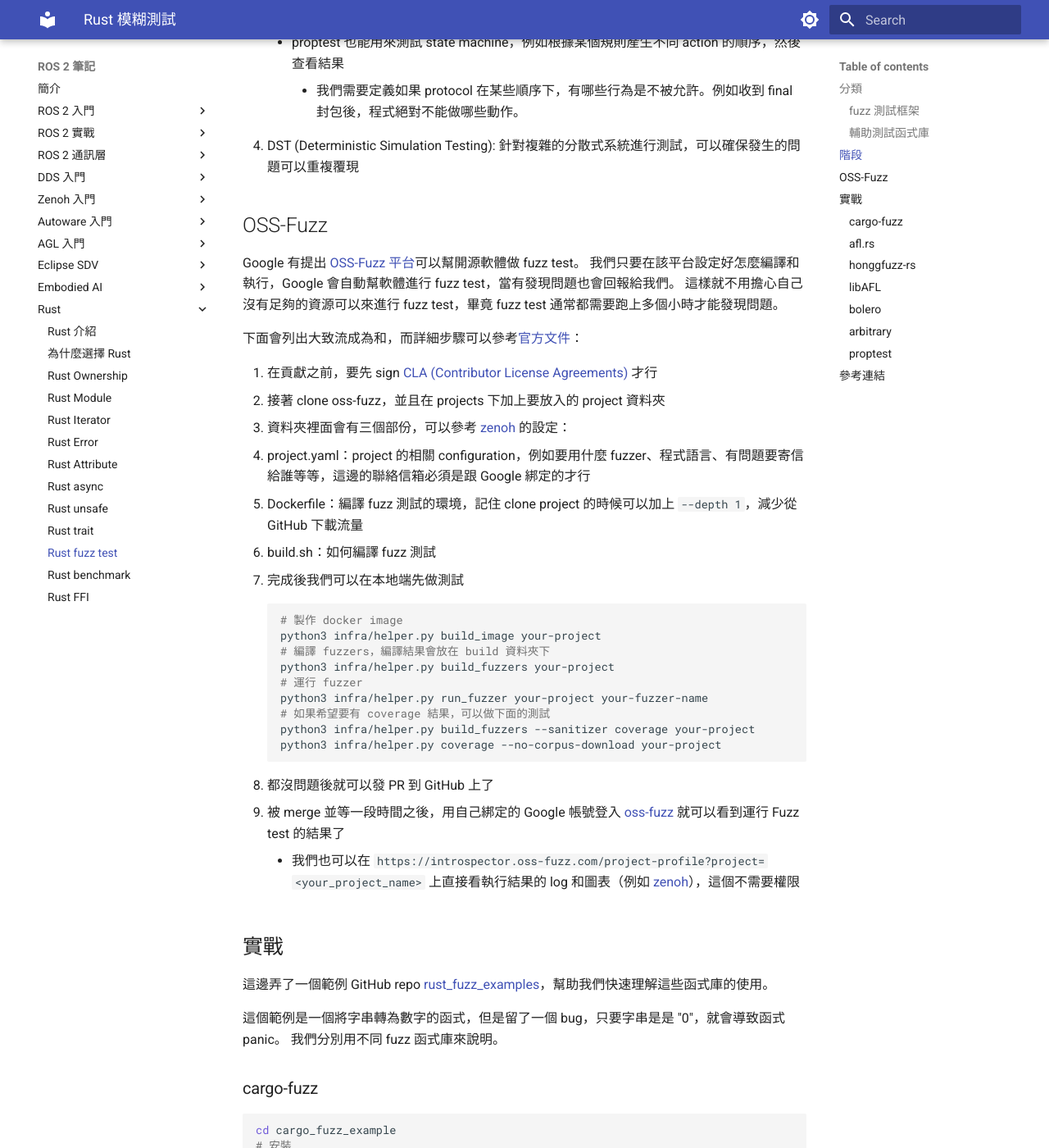
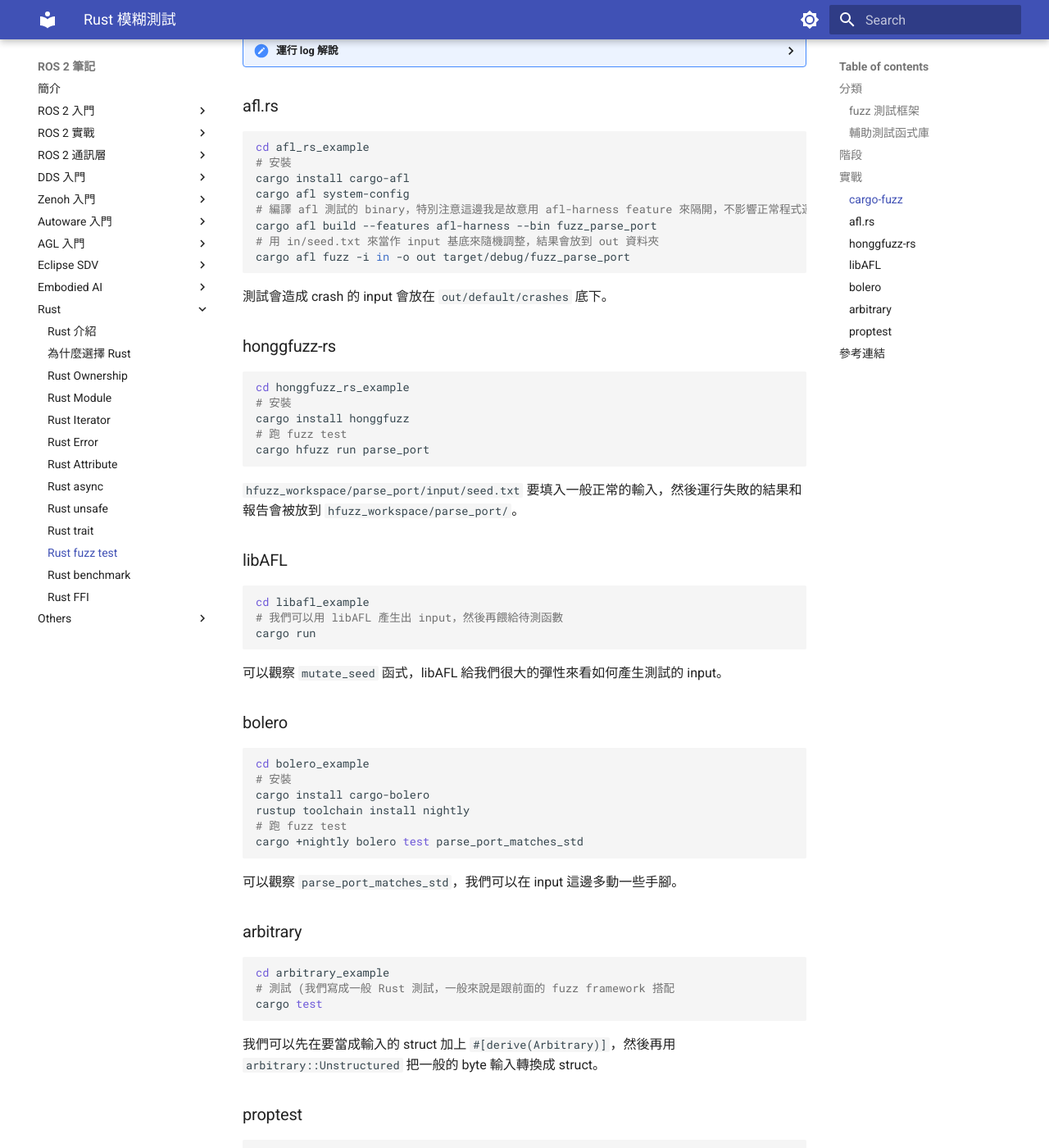
Before and after one commit to evshary/ros2-learning, an MkDocs documentation site: the page built from docs/rust/fuzz.md, in a window 1280 px wide and 1400 px high, scrolled down 3275 px. Shown: the whole window at 82% size. Built offline with MkDocs 1.6.1 and Material for MkDocs 9.7.7, drawn with Linux system fonts in a browser that asks for light colours; some of the changed text lies outside the part shown.

Commit message:
Separate the general introduction to fuzz tests to another page.
Signed-off-by: ChenYing Kuo <evshary@gmail.com>

````diff
--- a/docs/rust/fuzz.md
+++ b/docs/rust/fuzz.md
@@ -5,38 +5,7 @@ keywords:
   - Rust
 ---
 
-fuzz 測試專門用在產生隨機的輸入，來確保程式的結果都會符合我們預期。
-fuzz 測試和一般測試的不同在於，我們不會預先知道他的輸入，所以更能夠發現一些預想不到的問題。
-人工很難列舉出所有可能的輸入，fuzzing 能幫助我們去產生各式各樣可能的輸入，探索程式的可能行為空間。
-很多安全漏洞或是 bug 都是透過 fuzz 測試來找出來的。
-
-一般來說 fuzz 可以測出如下幾種 bug：
-
-* crash / panic：常見的有 abort、panic、assert 等等
-* sanitizer issue：有如下幾種，一般來說 Rust 比較少這類的問題
-    * ASan：double free、overflow、use-after-free
-    * UBSan：signed overflow、misaligned accesss
-    * LSan：memory leak
-* Oracle：判斷結果是否正確
-    * round-trip：decode 和 encode 行為是否一致
-    * differential：不同的實作是否有同樣的結果
-* Invariant：確定系統規則要成立，例如 seq number 不能往後倒退、不能有重複 ID 等等
-    * 當我們要驗證 protocol 或系統在亂塞入各種 input 是否符合預期時，通常不是把程式內的確認邏輯重新複製一份到 fuzz test 驗證中。而是設定不該被違反的規則，在測試後，依然通樣要遵守。
-    * 怎麼找出合理且必須要遵守的系統規則是這個測試的真正關鍵，也是最難的地方
-
-如何評估一個 fuzz test 是否足夠好呢？
-
-* 足夠完整的測試
-    * 有包含 raw bytes、structured message、protocol state 等等
-    * 除了 crash 外也有 sanitizer、Oracle、Invariant 等等
-* coverage
-    * 一般來說 fuzz 測試都會搭配編譯器來評估每個 input 有走過哪些程式路徑，走得越多就代表測試越完整，我們的信心度也會比較大。
-* corpus 品質
-    * 好的 fuzz 測試工具會將能夠走新路徑的 input 存起來（稱之為 corpus），並且基於這些 corpus 來進行不同的變化。
-    * 如果 corpus 品質高，fuzz tool 可以走遍更多 protocol path
-    * 測試失敗的 crash artifact 也應該存起來，轉成 regression test
-* 定期運行
-    * 整合到 CI 和 OSS-Fuzz
+這邊的介紹會以 Rust 為主，關於 fuzz test 的通用性介紹可以參考[模糊測試](../others/fuzz.md)的介紹。
 
 在 Rust 中如果要使用 fuzz 測試，有幾個推薦的函式庫。
 我們將其分成兩大類：
@@ -55,41 +24,11 @@ fuzz 測試和一般測試的不同在於，我們不會預先知道他的輸入
     * Rust 社群最熱門的選擇，一般來說會推薦優先使用
     * 只有單一 process，速度非常快
     * 但也因此缺乏 process 隔離，狀態可能會被污染
-
-<!-- markdownlint-disable MD046 -->
-??? "libFuzzer 補充"
-
-    libFuzzer 是 fuzz test 很常被使用的技術，是 LLVM toolchain 所提供的 fuzzing runtime library。
-    最主要的優勢有：
-
-    * Coverage-guided：透過 LLVM instrumentation，知道 input 會經過程式走過的路徑 (converage)，並且依此來調整 input
-    * Mutation：可以用各種技術來變化 input
-    * Corpus：會收集目前有價值的 input 集合
-    * In-process execution：同個 process 呼叫不同 function，速度很快，但也容易造成 global state 污染
-    * Minimization：發生 crash 的時候，會自動找出造成 crash 的最小 input
-
-<!-- markdownlint-enable MD046 -->
-
 * [afl.rs](https://github.com/rust-fuzz/afl.rs)
     * 提供一層 Rust wrapper 來使用 AFL (American Fuzzy Lop)，是外部的 fuzz engine
     * mutation（變換 input）的能力很強
     * 使用 fork process 的方式測試，隔離很好
     * 但速度也相較更慢
-
-<!-- markdownlint-disable MD046 -->
-??? "AFL 補充"
-
-    AFL 是另一種 fuzz test 的類型，主要是基於外部的 fuzz engine。
-    主要的特色有：
-
-    * Coverage-guided：有自己的 instrumentation 技術，可以用在 clang 或 gcc 等不同編譯器
-    * Mutation：可以用各種技術來變化 input
-    * Corpus：會收集目前有價值的 input 集合
-    * Fork server：透過 fork 快速複製 process，在確保隔離的情況下，提高執行速度
-    * 外部控制：會有外部的 engine 來控制輸入和執行
-
-<!-- markdownlint-enable MD046 -->
-
 * [honggfuzz-rs](https://github.com/rust-fuzz/honggfuzz-rs)
     * 提供一層 Rust wrapper 來使用 Google 所開發的 Honggfuzz，是外部的 fuzz engine
     * 有整合 debugger、sanitizer (ASan/UBSan)，方便進行分析
@@ -128,38 +67,6 @@ fuzz 測試和一般測試的不同在於，我們不會預先知道他的輸入
     * proptest 也能用來測試 state machine，例如根據某個規則產生不同 action 的順序，然後查看結果
         * 我們需要定義如果 protocol 在某些順序下，有哪些行為是不被允許。例如收到 final 封包後，程式絕對不能做哪些動作。
 4. DST (Deterministic Simulation Testing): 針對複雜的分散式系統進行測試，可以確保發生的問題可以重複覆現
-
-## OSS-Fuzz
-
-Google 有提出 [OSS-Fuzz 平台](https://github.com/google/oss-fuzz)可以幫開源軟體做 fuzz test。
-我們只要在該平台設定好怎麼編譯和執行，Google 會自動幫軟體進行 fuzz test，當有發現問題也會回報給我們。
-這樣就不用擔心自己沒有足夠的資源可以來進行 fuzz test，畢竟 fuzz test 通常都需要跑上多個小時才能發現問題。
-
-下面會列出大致流成為和，而詳細步驟可以參考[官方文件](https://google.github.io/oss-fuzz/)：
-
-1. 在貢獻之前，要先 sign [CLA (Contributor License Agreements)](https://cla.developers.google.com/about) 才行
-2. 接著 clone oss-fuzz，並且在 projects 下加上要放入的 project 資料夾
-3. 資料夾裡面會有三個部份，可以參考 [zenoh](https://github.com/google/oss-fuzz/tree/master/projects/zenoh) 的設定：
-   * project.yaml：project 的相關 configuration，例如要用什麼 fuzzer、程式語言、有問題要寄信給誰等等，這邊的聯絡信箱必須是跟 Google 綁定的才行
-   * Dockerfile：編譯 fuzz 測試的環境，記住 clone project 的時候可以加上 `--depth 1`，減少從 GitHub 下載流量
-   * build.sh：如何編譯 fuzz 測試
-4. 完成後我們可以在本地端先做測試
-
-    ```bash
-    # 製作 docker image
-    python3 infra/helper.py build_image your-project
-    # 編譯 fuzzers，編譯結果會放在 build 資料夾下
-    python3 infra/helper.py build_fuzzers your-project
-    # 運行 fuzzer
-    python3 infra/helper.py run_fuzzer your-project your-fuzzer-name
-    # 如果希望要有 coverage 結果，可以做下面的測試
-    python3 infra/helper.py build_fuzzers --sanitizer coverage your-project
-    python3 infra/helper.py coverage --no-corpus-download your-project
-    ```
-
-5. 都沒問題後就可以發 PR 到 GitHub 上了
-6. 被 merge 並等一段時間之後，用自己綁定的 Google 帳號登入 [oss-fuzz](https://oss-fuzz.com/) 就可以看到運行 Fuzz test 的結果了
-    * 我們也可以在 `https://introspector.oss-fuzz.com/project-profile?project=<your_project_name>` 上直接看執行結果的 log 和圖表（例如 [zenoh](https://introspector.oss-fuzz.com/project-profile?project=zenoh)），這個不需要權限
 
 ## 實戰
 
--- a/mkdocs.yml
+++ b/mkdocs.yml
@@ -117,3 +117,5 @@ nav:
     - 'Rust fuzz test': 'rust/fuzz.md'
     - 'Rust benchmark': 'rust/benchmark.md'
     - 'Rust FFI': 'rust/ffi.md'
+  - 'Others':
+    - '模糊測試': 'others/fuzz.md'
````
Also changed, not shown: docs/others/fuzz.md (added, +107 -0 lines).
